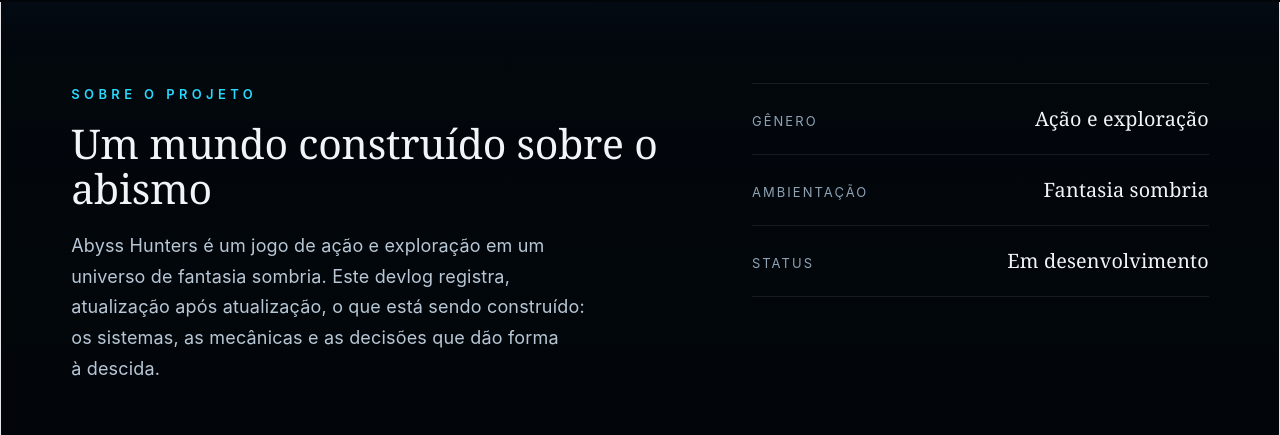
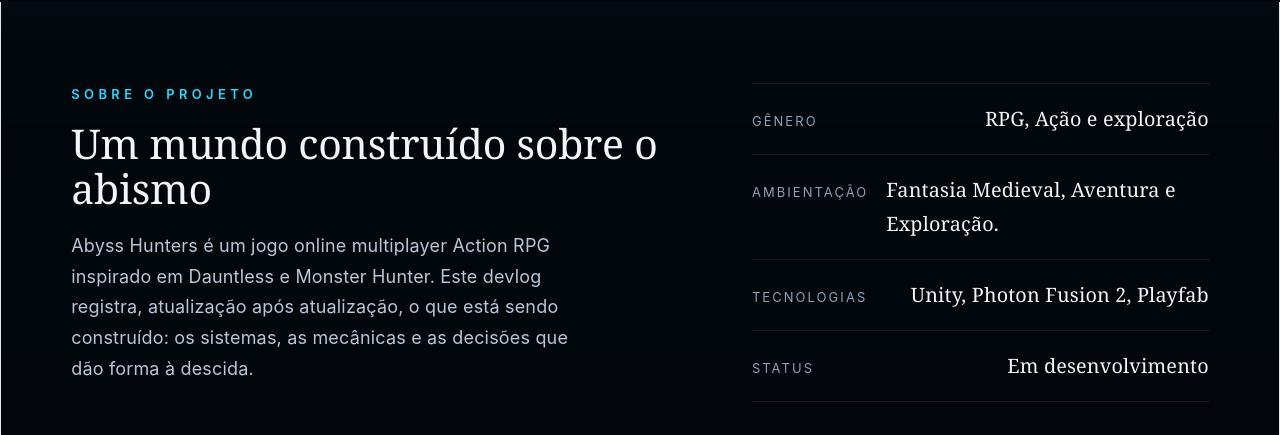
Before and after one commit to gldhperes/AbyssHuntersDevlog, a React (Vite) app: page / in a window 1280 px wide. Shown: the part 798-1233 px from the top of the page. Built offline with nearby package versions, Linux system fonts and the light colour scheme; grey boxes are pictures that could not be loaded.

Commit message:
Update About.tsx

```diff
--- a/src/components/About/About.tsx
+++ b/src/components/About/About.tsx
@@ -1,8 +1,9 @@
 import styles from "./About.module.css";
 
 const highlights = [
-  { label: "Gênero", value: "Ação e exploração" },
-  { label: "Ambientação", value: "Fantasia sombria" },
+  { label: "Gênero", value: "RPG, Ação e exploração" },
+  { label: "Ambientação", value: "Fantasia Medieval, Aventura e Exploração." },
+  { label: "Tecnologias", value: "Unity, Photon Fusion 2, Playfab" },
   { label: "Status", value: "Em desenvolvimento" },
 ];
 
@@ -16,7 +17,7 @@ export default function About() {
             Um mundo construído sobre o abismo
           </h2>
           <p className={styles.paragraph}>
-            Abyss Hunters é um jogo de ação e exploração em um universo de fantasia sombria. Este
+            Abyss Hunters é um jogo online multiplayer Action RPG inspirado em Dauntless e Monster Hunter. Este
             devlog registra, atualização após atualização, o que está sendo construído: os sistemas,
             as mecânicas e as decisões que dão forma à descida.
           </p>
```
